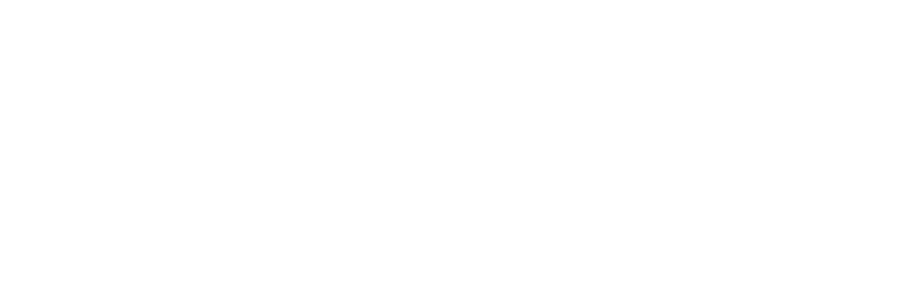
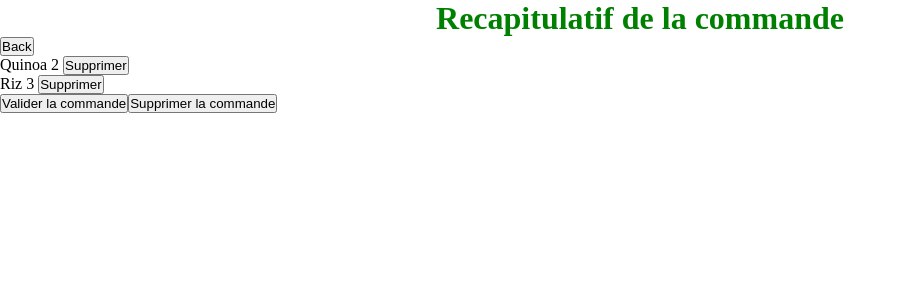
Before and after one commit to DigiCook/web-site, a Vue app: page /#/recapitulatif in a window 1280 px wide. Shown: the top 300 px of the page, without its empty margins (0-907 px from the left). Built offline with nearby package versions, Linux system fonts and the light colour scheme.

Commit message:
recapitulatif ajout liste commande et bouton

```diff
--- /dev/null
+++ b/src/components/Recapitulatif.vue
@@ -0,0 +1,61 @@
+<template>
+  <div>
+    <h1>Recapitulatif de la commande</h1>
+    <button @click="back">Back</button>
+    <ul>
+    <li v-for='item in items'>
+        {{item.name}} {{item.quantity}}  <button @click="deleteDish">Supprimer</button>
+    </li>
+    </ul>
+    <button @click="validateOrder">Valider la commande</button>
+    <button @click="deleteOrder">Supprimer la commande</button>
+  </div>
+</template>
+
+<script>
+
+export default {
+  name: 'Recapitulatif',
+  components: {
+  },
+  props: {
+  },
+  mounted () {
+    console.log('Recapitulatif mounted')
+  },
+  data () {
+    return {
+      items:
+      [{name: 'Quinoa', quantity: '2', amount: '0'},
+      {name: 'Riz', quantity: '3', amount: '0'}]
+    }
+  },
+  watch: {
+  },
+  methods: {
+    back () {
+      this.$router.go(-1)
+    },
+    validateOrder () {
+      console.log('order validated')
+    },
+    deleteDish () {
+      console.log('dish deleted')
+    },
+    deleteOrder () {
+      console.log('orderdeteled : todo lien vers le store')
+    }
+  },
+  computed: {
+  }
+}
+</script>
+
+<style scoped>
+
+h1 {
+  color: green;
+  text-align: center;
+}
+
+</style>
--- a/src/router/index.js
+++ b/src/router/index.js
@@ -3,6 +3,7 @@ import Router from 'vue-router'
 import Home from '@/components/Home'
 import OtherPage from '@/components/OtherPage'
 import Carte from '@/components/Carte'
+import Recapitulatif from '@/components/Recapitulatif'
 
 Vue.use(Router)
 
@@ -22,6 +23,11 @@ export default new Router({
       name: 'Carte',
       path: '/carte',
       component: Carte
+    },
+    {
+      name: 'Recapitulatif',
+      path: '/recapitulatif',
+      component: Recapitulatif
     }
   ]
 })
--- a/src/store/modules/commande.js
+++ b/src/store/modules/commande.js
@@ -5,6 +5,7 @@ const state = {
     {
       id: 0,
       nom: 'Menu enfant',
+      prix: 25.1,
       description: "c'est un menu, pour les enfants",
       urlPhoto: 'chépasadéterminer'
     }
```
Also changed, not shown: 1 other file (tests, documents, lock files or other folders).
